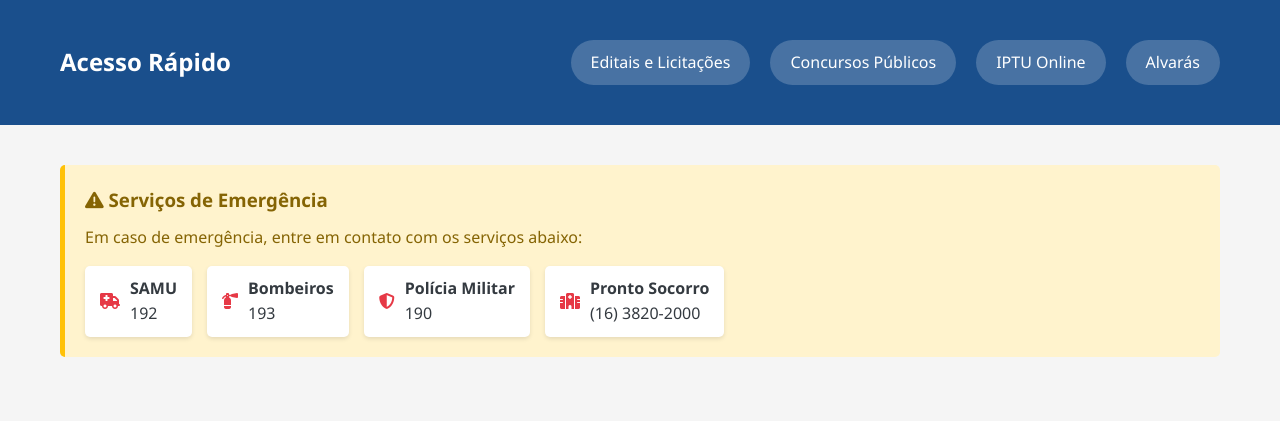
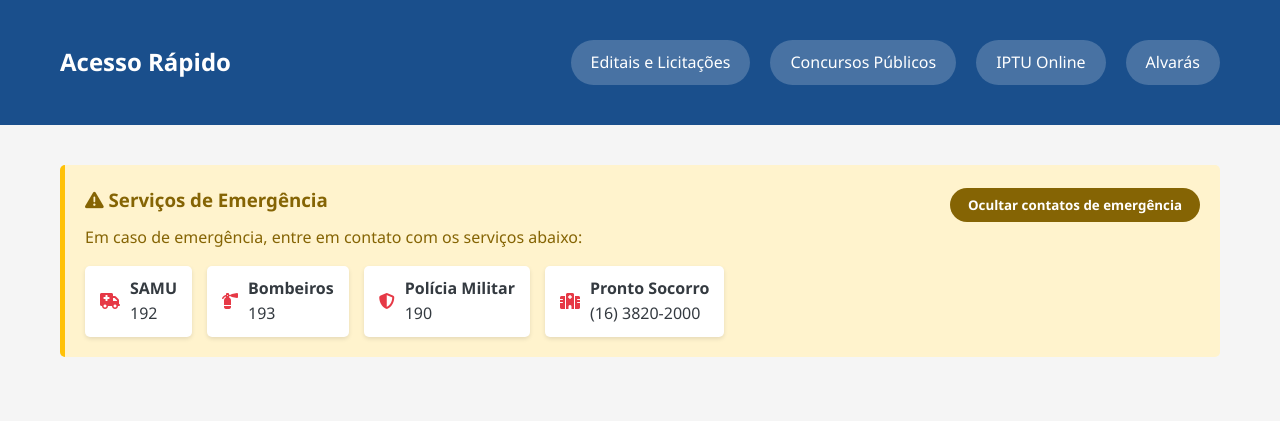
Before and after one commit to lucasmarcelin0/orl, a Flask app: page / in a window 1280 px wide. Shown: the part 541-962 px from the top of the page. Run offline with Flask 3, Linux system fonts and the light colour scheme; parts of the project's set-up code (start-up, migrations or seed data) failed here and were passed over; some libraries are stand-ins or nearby versions.

Commit message:
Add toggle control for emergency contacts section

```diff
--- a/static/css/styles.css
+++ b/static/css/styles.css
@@ -24,6 +24,10 @@ body {
     background-color: #f5f5f5;
     color: var(--dark-color);
     line-height: 1.6;
+}
+
+.is-hidden {
+    display: none !important;
 }
 
 .container {
@@ -988,9 +992,34 @@ footer {
     border-radius: 5px;
 }
 
+.emergency-header {
+    display: flex;
+    align-items: center;
+    justify-content: space-between;
+    gap: 16px;
+    flex-wrap: wrap;
+}
+
 .emergency h3 {
     color: #856404;
     margin-bottom: 10px;
+}
+
+.emergency-toggle {
+    background-color: #856404;
+    color: #fff;
+    border: none;
+    border-radius: 999px;
+    padding: 8px 18px;
+    cursor: pointer;
+    font-weight: 600;
+    transition: transform 0.2s ease, opacity 0.2s ease;
+}
+
+.emergency-toggle:hover,
+.emergency-toggle:focus {
+    opacity: 0.9;
+    transform: translateY(-1px);
 }
 
 .emergency p {
--- a/static/js/js.js
+++ b/static/js/js.js
@@ -96,4 +96,19 @@ document.addEventListener('DOMContentLoaded', function() {
             readMoreLink.classList.add('news-read-more--active');
         }
     });
+
+    const emergencyToggleButton = document.querySelector('[data-js="emergency-toggle"]');
+    const emergencyContacts = document.querySelector('#emergencyContacts');
+
+    if (emergencyToggleButton && emergencyContacts) {
+        const hiddenClass = 'is-hidden';
+        const showLabel = emergencyToggleButton.dataset.showLabel || 'Mostrar contatos de emergência';
+        const hideLabel = emergencyToggleButton.dataset.hideLabel || 'Ocultar contatos de emergência';
+
+        emergencyToggleButton.addEventListener('click', () => {
+            const isHidden = emergencyContacts.classList.toggle(hiddenClass);
+            emergencyToggleButton.setAttribute('aria-expanded', (!isHidden).toString());
+            emergencyToggleButton.textContent = isHidden ? showLabel : hideLabel;
+        });
+    }
 });
--- a/templates/index.html
+++ b/templates/index.html
@@ -29,9 +29,20 @@
     <!-- Emergency Section -->
     <section class="container">
         <div class="emergency">
-            <h3><i class="fas fa-exclamation-triangle"></i> Serviços de Emergência</h3>
+            <div class="emergency-header">
+                <h3><i class="fas fa-exclamation-triangle"></i> Serviços de Emergência</h3>
+                <button
+                    type="button"
+                    class="emergency-toggle"
+                    data-js="emergency-toggle"
+                    aria-expanded="true"
+                    aria-controls="emergencyContacts"
+                    data-show-label="Mostrar contatos de emergência"
+                    data-hide-label="Ocultar contatos de emergência"
+                >Ocultar contatos de emergência</button>
+            </div>
             <p>Em caso de emergência, entre em contato com os serviços abaixo:</p>
-            <div class="emergency-contacts">
+            <div class="emergency-contacts" id="emergencyContacts">
                 <div class="emergency-contact">
                     <i class="fas fa-ambulance"></i>
                     <div>
```
